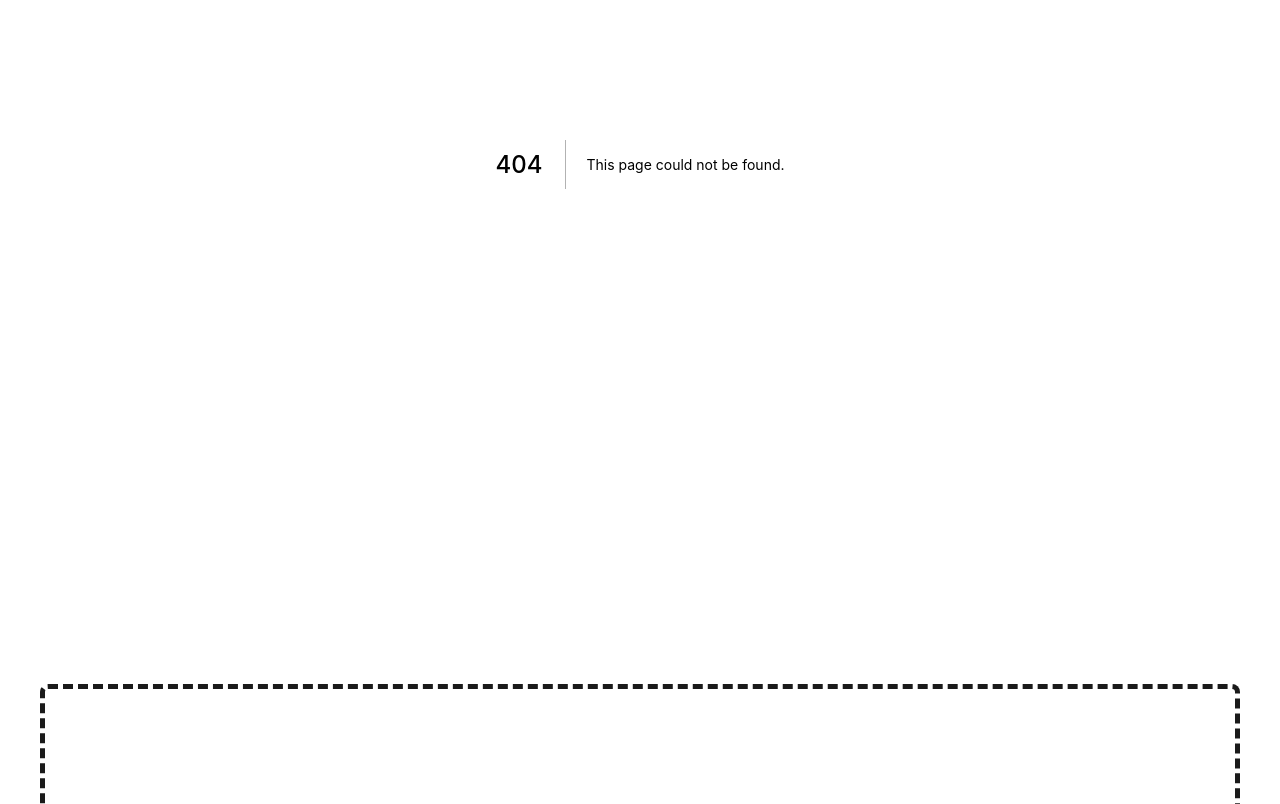
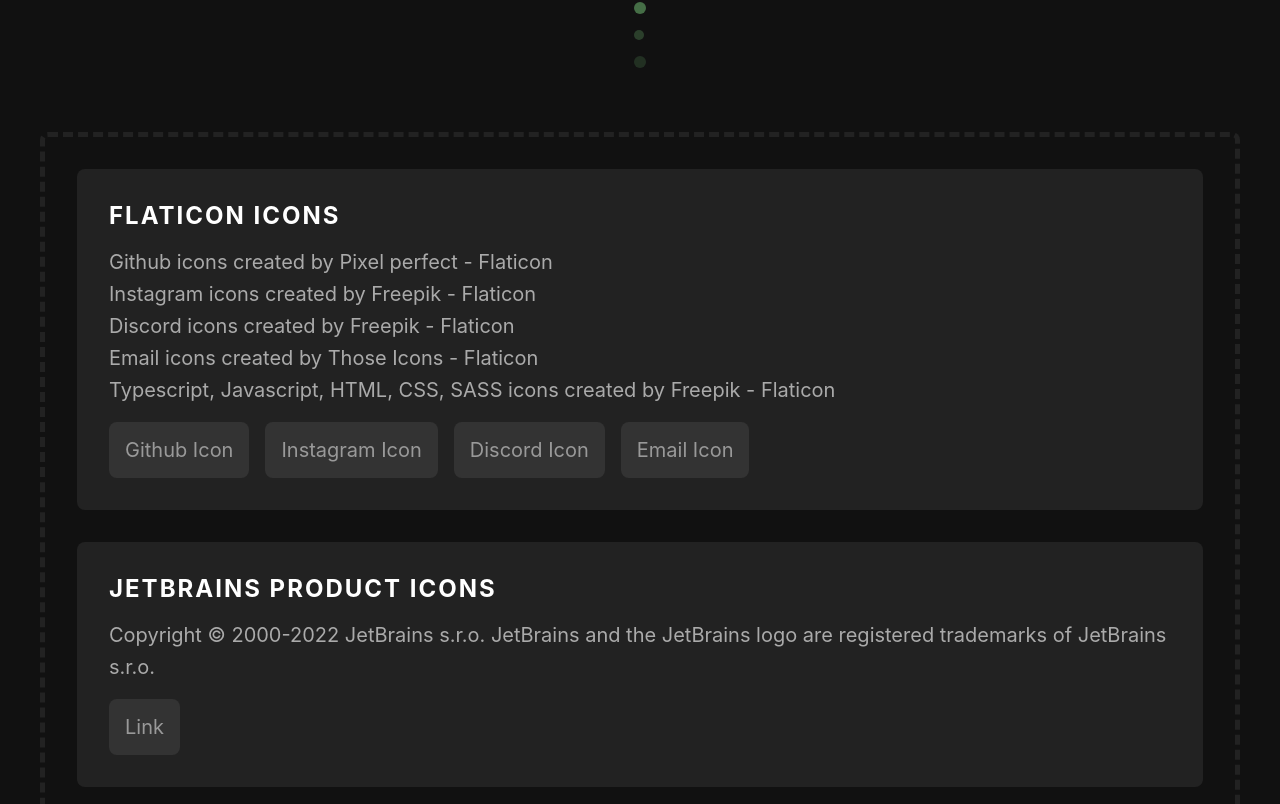
Before and after one commit to jacobtread/jacobtread-nextjs, a Next.js app: page /credits in a window 1280 px wide. Before the commit this address had no page. Shown: the part 236-1040 px from the top of the page. Built offline with nearby package versions, Linux system fonts and the light colour scheme.

Commit message:
Credits / Attributions page

```diff
--- a/components/Footer.tsx
+++ b/components/Footer.tsx
@@ -16,6 +16,7 @@
                     <a href="/#contact" className="footer__links__item">Contact</a>
                     <a href="/#technology" className="footer__links__item">Technology</a>
                     <a href="/projects" className="footer__links__item">Projects</a>
+                    <a href="/credits" className="footer__links__item">Credits</a>
                     <a href="#top" className="footer__links__item">Back to top</a>
                 </div>
             </div>
--- /dev/null
+++ b/pages/credits.tsx
@@ -0,0 +1,58 @@
+import type { NextPage } from 'next'
+import Dots from "../components/Dots";
+import Navigation from "../components/Navigation";
+
+
+const Credits: NextPage = () => {
+    return (
+        <div className="section">
+            <h1 className="section__title projects__title">Credits / Attributions</h1>
+            <Navigation>
+                [<a href="/" className="nav__button">Home</a>]
+            </Navigation>
+            <Dots/>
+            <main className="main section__content ">
+
+                <div className="block">
+                    <h2 className="block__title">Flaticon Icons</h2>
+                    <p className="block__text">
+                        Github icons created by Pixel perfect - Flaticon<br/>
+                        Instagram icons created by Freepik - Flaticon<br/>
+                        Discord icons created by Freepik - Flaticon<br/>
+                        Email icons created by Those Icons - Flaticon<br/>
+                        Typescript, Javascript, HTML, CSS, SASS icons created by Freepik - Flaticon<br/>
+                    </p>
+                    <div className="block__buttons">
+                        <a className="block__button" href="https://www.flaticon.com/free-icons/github"
+                           rel="noopener noreferrer">Github Icon</a>
+
+                        <a className="block__button" href="https://www.flaticon.com/free-icons/instagram"
+                           rel="noopener noreferrer">Instagram Icon</a>
+
+                        <a className="block__button" href="https://www.flaticon.com/free-icons/discord"
+                           rel="noopener noreferrer">Discord Icon</a>
+
+                        <a className="block__button" href="https://www.flaticon.com/free-icons/email"
+                           rel="noopener noreferrer">Email Icon</a>
+                    </div>
+                </div>
+
+
+                <div className="block ">
+                    <h2 className="block__title">Jetbrains Product Icons</h2>
+                    <p className="block__text">
+                        Copyright © 2000-2022 JetBrains s.r.o. JetBrains and the JetBrains logo are registered
+                        trademarks of JetBrains s.r.o.
+                    </p>
+                    <div className="block__buttons">
+                        <a className="block__button" href="https://www.jetbrains.com/company/brand/"
+                           rel="noopener noreferrer">Link</a>
+                    </div>
+                </div>
+
+            </main>
+        </div>
+    )
+}
+
+export default Credits
```
